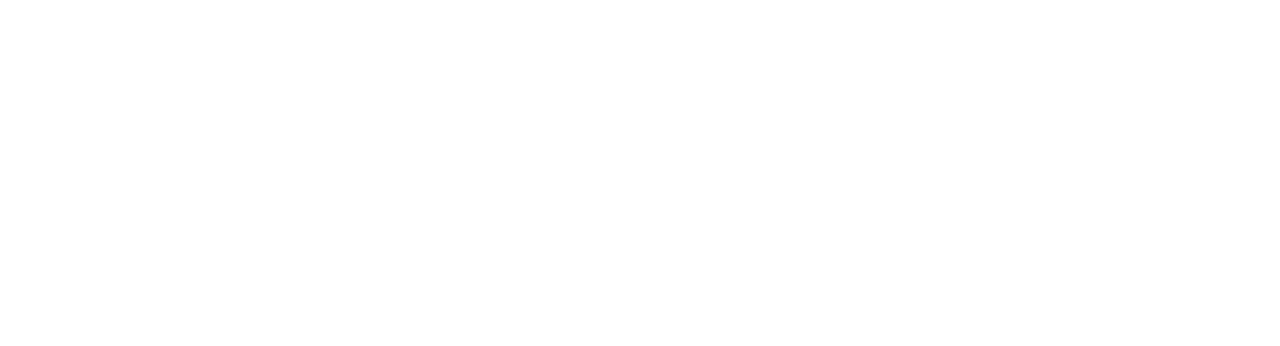
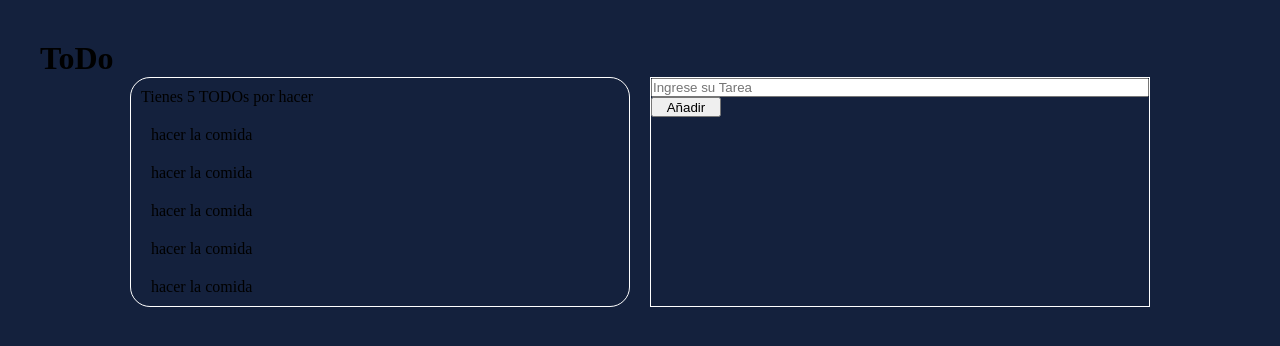
Before and after one commit to Laguilavo10/toDo-JS-vanilla, a plain HTML site: page index.html in a window 1280 px wide. Drawn offline with Linux system fonts and the light colour scheme.

Commit message:
creando logica de aplicacion mas clases de eitqueta y toDo

```diff
--- /dev/null
+++ b/class/Etiqueta.js
@@ -0,0 +1,9 @@
+export default class Etiqueta{
+    constructor({
+        nombre,
+        color,
+    }) {
+        this.nombre = nombre,
+        this.color = color
+    }
+}
--- /dev/null
+++ b/class/ToDo.js
@@ -0,0 +1,12 @@
+export default class ToDo{
+    constructor({
+        descripcion,
+        importancia = 0,
+        etiqueta
+    }) {
+
+        this.descripcion = descripcion,
+        this.importancia = importancia,
+        this.etiqueta = etiqueta
+    }
+}
--- a/index.html
+++ b/index.html
@@ -9,6 +9,33 @@
     <title>ToDo list</title>
 </head>
 <body>
+    <h1>ToDo</h1>
+    <div class="main-container">
 
+        <div class="lista-todo">
+            <div class="contador-todo">Tienes 5 TODOs por hacer</div>
+            <div class="todo">
+                hacer la comida
+            </div>
+            <div class="todo">
+                hacer la comida
+            </div>
+            <div class="todo">
+                hacer la comida
+            </div>
+            <div class="todo">
+                hacer la comida
+            </div>
+            <div class="todo">
+                hacer la comida
+            </div>
+        </div>
+
+        <div class="create-todo">
+            <input type="text" placeholder="Ingrese su Tarea" id="inputToDO">
+            <button id="añadirBoton">Añadir</button>
+        </div>
+    </div>
+    <script src="./script.js" type="module"></script>
 </body>
 </html>
--- a/script.js
+++ b/script.js
@@ -0,0 +1,32 @@
+import Etiqueta from "./class/Etiqueta.js";
+import ToDo from "./class/ToDo.js";
+
+
+const $ = (etiqueta) => document.querySelector(etiqueta)
+
+let toDoContainer = $('.lista-todo')
+
+let añadirBoton = $('#añadirBoton')
+let toDoArray = [] //aca estaran los ToDo para hacer
+
+
+añadirBoton.addEventListener('click', ()=>{
+    let inputToDo = $('#inputToDO').value
+
+    toDoArray.push(new ToDo({
+        descripcion: inputToDo,
+        etiqueta: "buenos dias"
+    }))
+
+
+} )
+
+
+
+
+console.log(toDoArray);
+for (const iterator of toDoArray) {
+        let tareaDiv = document.createElement('div')
+        tareaDiv.innerHTML = "bbcita"
+        toDoContainer.appendChild(tareaDiv)
+}
--- a/style.css
+++ b/style.css
@@ -0,0 +1,47 @@
+* {
+    margin: 0;
+    padding: 0;
+    box-sizing:border-box;
+    /* outline: 1px solid tomato; */
+}
+
+body{
+    background-color: #14213d;
+    padding: 40px;
+}
+
+.main-container{
+    display: flex;
+    justify-content: center;
+    gap: 20px;
+    /* flex-direction: row; */
+}
+
+.lista-todo{
+    display: flex;
+    flex-direction: column;
+    width: 500px;
+    border: 1px solid white;
+    border-radius: 20px;
+    padding: 10px;
+}
+
+.create-todo{
+    width: 500px;
+    display: flex;
+    flex-direction: column;
+    border: 1px solid white;
+}
+
+.create-todo > button{
+    width: 70px;
+    height: 20px;
+}
+
+.todo{
+    margin: 20px 0 0 10px;
+}
+
+/* .create-todo{
+    d
+} */
```
